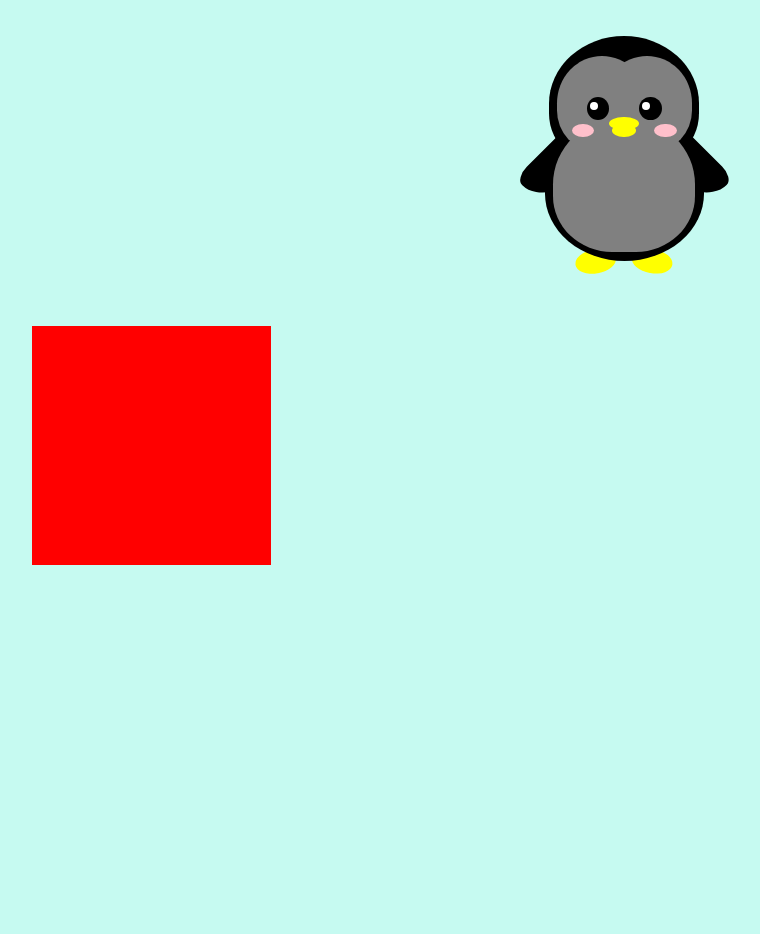
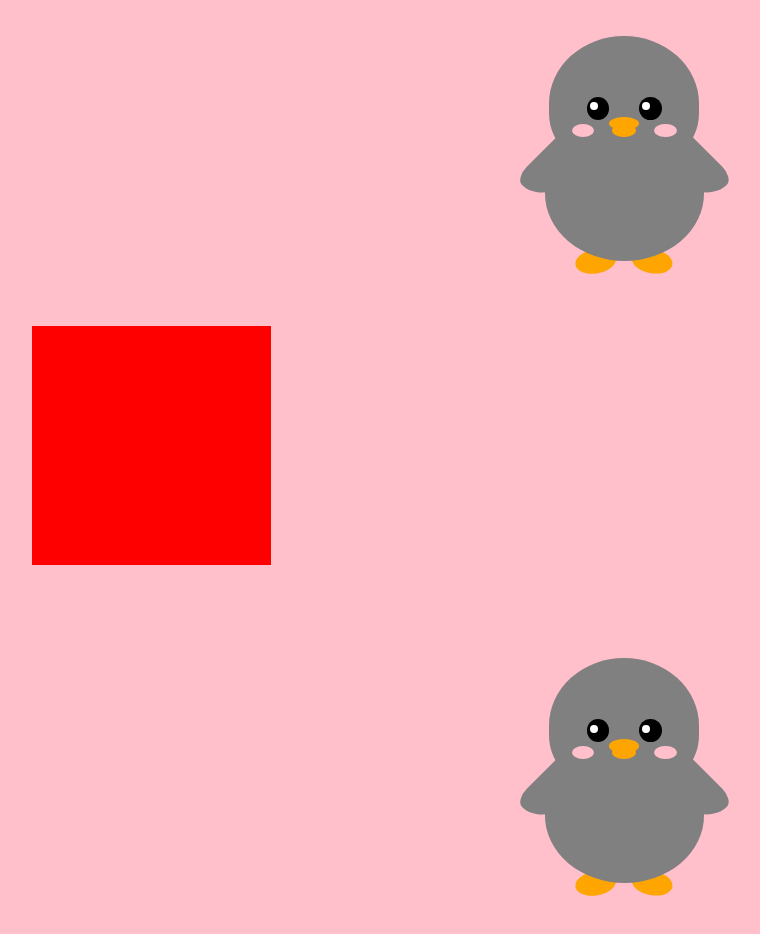
Before and after one commit to its-mohd-kaif/css-hands-on, a plain HTML site: page index.html in a window 1280 px wide. Shown: the part 5780-6714 px from the top of the page, without its empty margins (16-776 px from the left). Before the commit the page ends 6365 px from the top, so only its background shows below. Drawn offline with Linux system fonts and the light colour scheme.

Commit message:
38 Inherit CSS Variables

```diff
--- a/index.html
+++ b/index.html
@@ -339,5 +339,31 @@
 
       <!-- Improve Compatibility with Browser Fallbacks -->
       <div class="red-box"></div>
+
+      <!-- Inherit CSS Variables -->
+
+      <div class="penguin">
+        <div class="penguin-bottom">
+          <div class="right-hand"></div>
+          <div class="left-hand"></div>
+          <div class="right-feet"></div>
+          <div class="left-feet"></div>
+        </div>
+        <div class="penguin-top">
+          <div class="right-cheek"></div>
+          <div class="left-cheek"></div>
+          <div class="belly"></div>
+          <div class="right-eye">
+            <div class="sparkle"></div>
+          </div>
+          <div class="left-eye">
+            <div class="sparkle"></div>
+          </div>
+          <div class="blush-right"></div>
+          <div class="blush-left"></div>
+          <div class="beak-top"></div>
+          <div class="beak-bottom"></div>
+        </div>
+      </div>
     </body>
 </html>
--- a/style.css
+++ b/style.css
@@ -726,3 +726,179 @@ body {
   height: 200px;
   width: 200px;
 }
+:root {
+  /* Only change code below this line */
+  --penguin-belly: pink;
+  /* Only change code above this line */
+}
+
+body {
+  background: var(--penguin-belly, #c6faf1);
+}
+
+.penguin {
+  --penguin-skin: gray;
+  --penguin-beak: orange;
+  position: relative;
+  margin: auto;
+  display: block;
+  margin-top: 5%;
+  width: 300px;
+  height: 300px;
+}
+
+.right-cheek {
+  top: 15%;
+  left: 35%;
+  background: var(--penguin-belly, white);
+  width: 60%;
+  height: 70%;
+  border-radius: 70% 70% 60% 60%;
+}
+
+.left-cheek {
+  top: 15%;
+  left: 5%;
+  background: var(--penguin-belly, white);
+  width: 60%;
+  height: 70%;
+  border-radius: 70% 70% 60% 60%;
+}
+
+.belly {
+  top: 60%;
+  left: 2.5%;
+  background: var(--penguin-belly, white);
+  width: 95%;
+  height: 100%;
+  border-radius: 120% 120% 100% 100%;
+}
+
+.penguin-top {
+  top: 10%;
+  left: 25%;
+  background: var(--penguin-skin, gray);
+  width: 50%;
+  height: 45%;
+  border-radius: 70% 70% 60% 60%;
+}
+
+.penguin-bottom {
+  top: 40%;
+  left: 23.5%;
+  background: var(--penguin-skin, gray);
+  width: 53%;
+  height: 45%;
+  border-radius: 70% 70% 100% 100%;
+}
+
+.right-hand {
+  top: 0%;
+  left: -5%;
+  background: var(--penguin-skin, gray);
+  width: 30%;
+  height: 60%;
+  border-radius: 30% 30% 120% 30%;
+  transform: rotate(45deg);
+  z-index: -1;
+}
+
+.left-hand {
+  top: 0%;
+  left: 75%;
+  background: var(--penguin-skin, gray);
+  width: 30%;
+  height: 60%;
+  border-radius: 30% 30% 30% 120%;
+  transform: rotate(-45deg);
+  z-index: -1;
+}
+
+.right-feet {
+  top: 85%;
+  left: 60%;
+  background: var(--penguin-beak, orange);
+  width: 15%;
+  height: 30%;
+  border-radius: 50% 50% 50% 50%;
+  transform: rotate(-80deg);
+  z-index: -2222;
+}
+
+.left-feet {
+  top: 85%;
+  left: 25%;
+  background: var(--penguin-beak, orange);
+  width: 15%;
+  height: 30%;
+  border-radius: 50% 50% 50% 50%;
+  transform: rotate(80deg);
+  z-index: -2222;
+}
+
+.right-eye {
+  top: 45%;
+  left: 60%;
+  background: black;
+  width: 15%;
+  height: 17%;
+  border-radius: 50%;
+}
+
+.left-eye {
+  top: 45%;
+  left: 25%;
+  background: black;
+  width: 15%;
+  height: 17%;
+  border-radius: 50%;
+}
+
+.sparkle {
+  top: 25%;
+  left: 15%;
+  background: white;
+  width: 35%;
+  height: 35%;
+  border-radius: 50%;
+}
+
+.blush-right {
+  top: 65%;
+  left: 15%;
+  background: pink;
+  width: 15%;
+  height: 10%;
+  border-radius: 50%;
+}
+
+.blush-left {
+  top: 65%;
+  left: 70%;
+  background: pink;
+  width: 15%;
+  height: 10%;
+  border-radius: 50%;
+}
+
+.beak-top {
+  top: 60%;
+  left: 40%;
+  background: var(--penguin-beak, orange);
+  width: 20%;
+  height: 10%;
+  border-radius: 50%;
+}
+
+.beak-bottom {
+  top: 65%;
+  left: 42%;
+  background: var(--penguin-beak, orange);
+  width: 16%;
+  height: 10%;
+  border-radius: 50%;
+}
+
+.penguin * {
+  position: absolute;
+}
```
